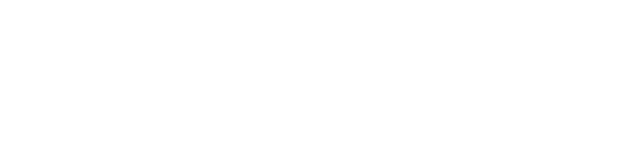
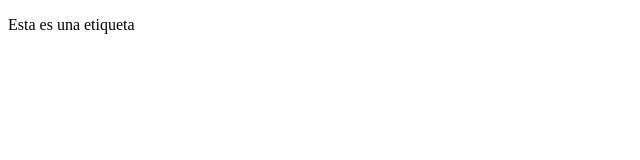
Before and after one commit to KaarinaP17/PruebaRepoCommits, a plain HTML site: page index.html in a window 1280 px wide. Shown: the whole page, without its empty margins (0-640 px from the left). Drawn offline with Linux system fonts and the light colour scheme.

Commit message:
mas pruebas de commits

```diff
--- a/index.html
+++ b/index.html
@@ -6,6 +6,6 @@
     <title>Prueba</title>
 </head>
 <body>
-
+    <p>Esta es una etiqueta</p>
 </body>
 </html>
```
